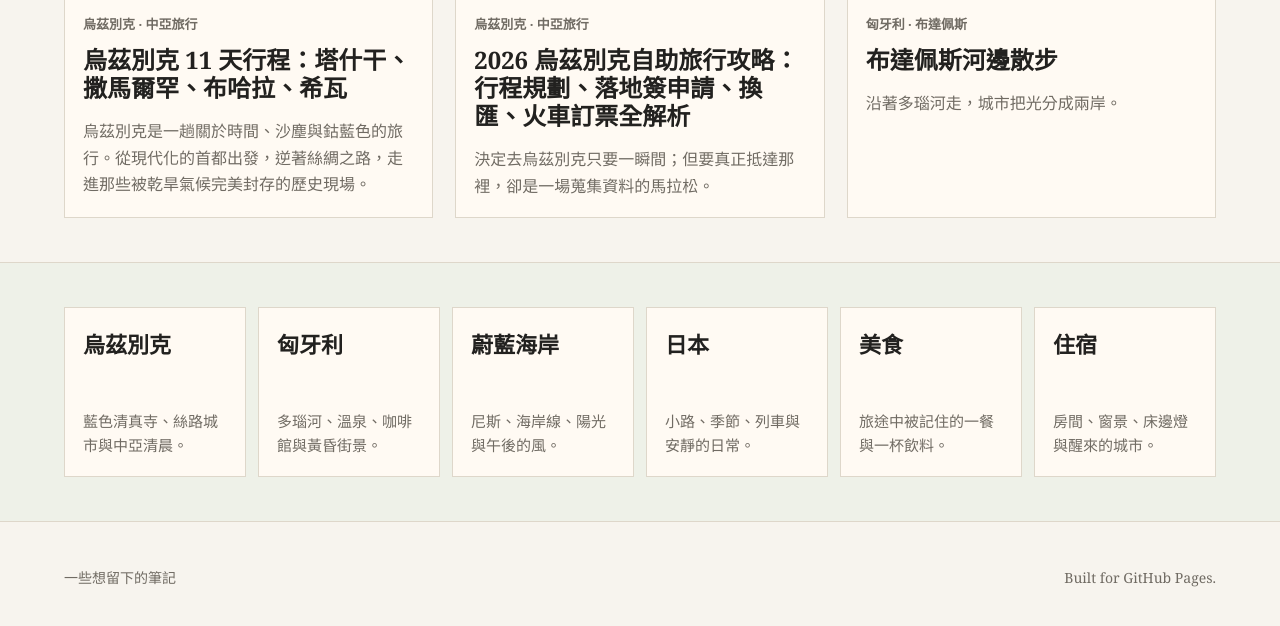
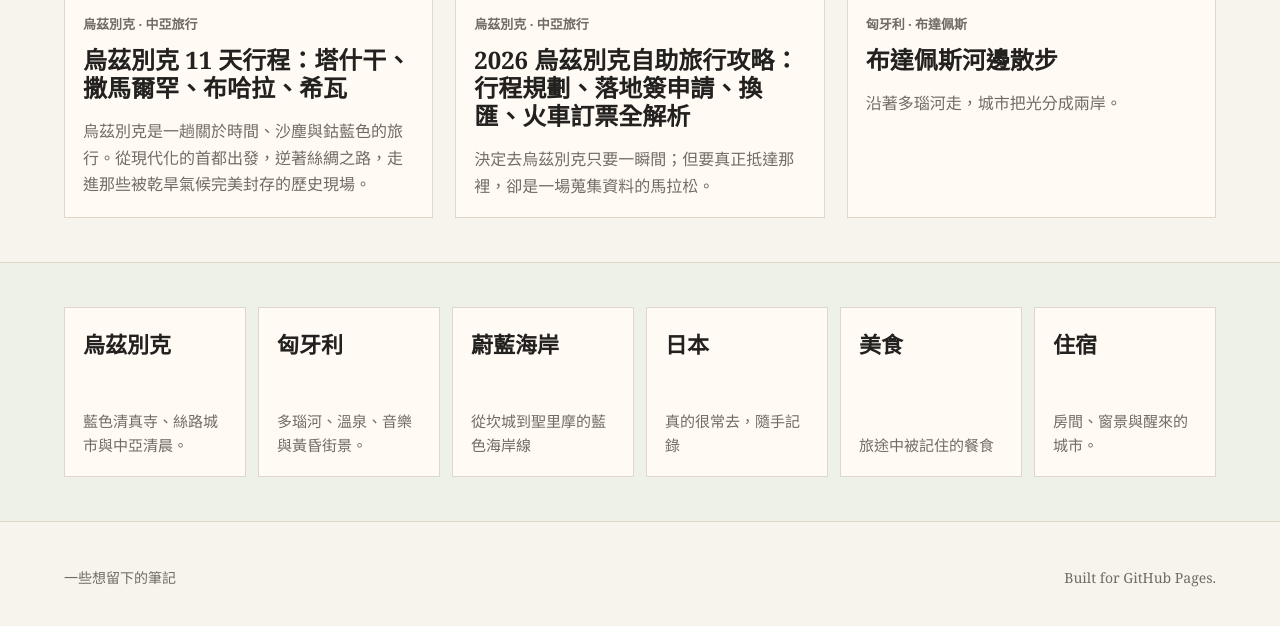
Before and after one commit to minornotes/minornotes.github.io, a Jekyll site: the page built from index.md, in a window 1280 px wide and 900 px high, scrolled down 827 px, cut to the strip 267-893 px from the top of the window. Built offline with Jekyll 4.4.1, drawn with Linux system fonts in a browser that asks for light colours.

Commit message:
copy: update category descriptions

```diff
--- a/_data/categories.yml
+++ b/_data/categories.yml
@@ -5,20 +5,20 @@
 - key: hungary
   name: 匈牙利
   url: /categories/hungary/
-  description: 多瑙河、溫泉、咖啡館與黃昏街景。
+  description: 多瑙河、溫泉、音樂與黃昏街景。
 - key: cote-d-azur
   name: 蔚藍海岸
   url: /categories/cote-d-azur/
-  description: 尼斯、海岸線、陽光與午後的風。
+  description: 從坎城到聖里摩的藍色海岸線
 - key: japan
   name: 日本
   url: /categories/japan/
-  description: 小路、季節、列車與安靜的日常。
+  description: 真的很常去，隨手記錄
 - key: food
   name: 美食
   url: /categories/food/
-  description: 旅途中被記住的一餐與一杯飲料。
+  description: 旅途中被記住的餐食
 - key: stays
   name: 住宿
   url: /categories/stays/
-  description: 房間、窗景、床邊燈與醒來的城市。
+  description: 房間、窗景與醒來的城市。
```
